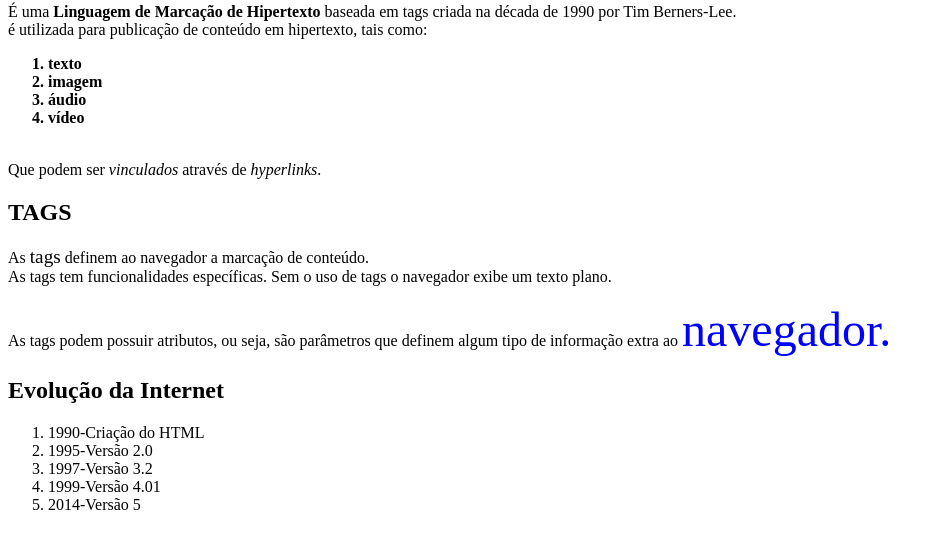
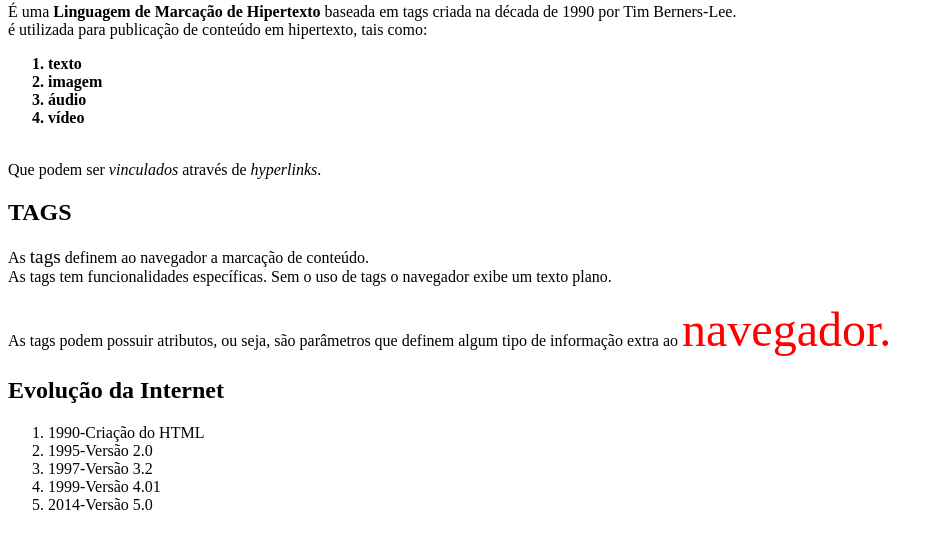
Before and after one commit to andre-voronhuk/RDE07-site, a plain HTML site: page index.html in a window 1280 px wide. Shown: the part 77-626 px from the top of the page, without its empty margins (0-943 px from the left). Drawn offline with Linux system fonts and the light colour scheme.

Commit message:
Update index.html

```diff
--- a/index.html
+++ b/index.html
@@ -27,7 +27,7 @@
         o uso de tags o navegador exibe um texto plano.</p>
 
     <p>As tags podem possuir atributos, ou seja, são parâmetros que definem algum tipo de informação extra ao
-        <font color="blue " size="14 ">navegador.</font>
+        <font color="red " size="14 ">navegador.</font>
     </p>
     <h2>Evolução da Internet</h2>
     <ol>
@@ -35,7 +35,7 @@
         <li>1995-Versão 2.0</li>
         <li>1997-Versão 3.2</li>
         <li>1999-Versão 4.01</li>
-        <li>2014-Versão 5</li>
+        <li>2014-Versão 5.0</li>
     </ol>
     <dl>
 </body>
```
